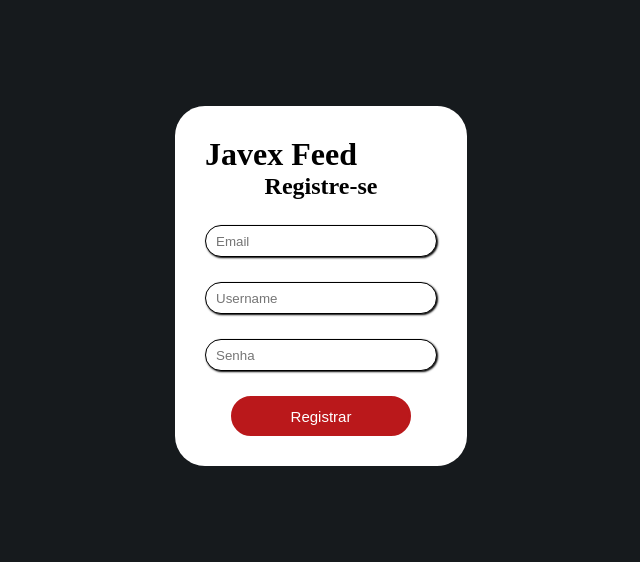
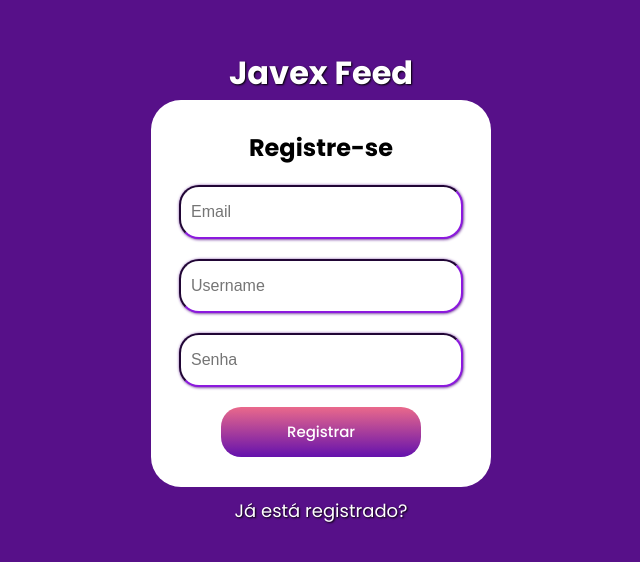
Before and after one commit to felipethecreator/Swanly-frontend, a React (Vite) app: page / in a window 1280 px wide. Shown: the part 114-676 px from the top of the page, without its empty margins (319-959 px from the left). Built offline with nearby package versions, Linux system fonts and the light colour scheme.

Commit message:
feat: Implementando mais elementos na view Register e adicionando mais estilo e dinamismo

```diff
--- a/src/style/Register.css
+++ b/src/style/Register.css
@@ -1,6 +1,7 @@
+@import url('https://fonts.googleapis.com/css2?family=Poppins:ital,wght@0,100;0,200;0,300;0,400;0,500;0,600;0,700;0,800;0,900;1,100;1,200;1,300;1,400;1,500;1,600;1,700;1,800;1,900&display=swap');
 
 body {
-    background-color: #161a1d;
+    background-color: #571089;
     width: 100%;
     min-height: 100vh;
     display: flex;
@@ -8,35 +9,65 @@ body {
     justify-content: center;
 }
 
+.pageTitle {
+    display: flex;
+    justify-content: center;
+    font-family: Poppins, sans-serif;
+    color: white;
+    text-shadow: 1px 1px 2px black;
+    padding-bottom: 3px;
+}
+
+.register-text {
+    font-family: Poppins, sans-serif;
+
+}
+
 #register-div {
     background-color: white;
     padding: 30px;
     border-radius: 30px;
+    width: 280px;
+    height: auto;
 }
 
 #register-form {
     display: flex;
     flex-direction: column;
-    gap: 25px;
+    gap: 20px;
     align-items: center;
 }
 
 .register-inputs {
     border-radius: 20px;
-    border: 1px solid black;
-    padding-left: 10px;
-    box-shadow: 1px 1px 2px black;
-    width: 220px;
-    height: 30px;
+    padding: 0px 10px 0px 10px;
+    border-color: #571089;
+    width: 260px;
+    height: 50px;
+    font-size: 16px;
+    box-shadow: 0.5px 0.5px 3px #571089;
 }
 
 #register-button {
-    width: 180px;
-    height: 40px;
+    font-family: Poppins, sans-serif;
+    font-weight: 500;
+    width: 200px;
+    height: 50px;
     border-radius: 20px;
-    border: 2px solid #ba181b;
+    border: none;
     font-size: 15px;
     font-family: "Poppins", sans-serif;
-    background-color: #ba181b;
+    background: linear-gradient(#ea698b, #6411ad);
     color: white;
+    cursor: pointer;
 }
+
+.already-registered-text {
+    display: flex;
+    justify-content: center;
+    padding-top: 10px;
+    font-family: Poppins, sans-serif;
+    color: white;
+    text-shadow: 1px 1px 2px black;
+    font-size: 18px;
+}
--- a/src/views/Register.jsx
+++ b/src/views/Register.jsx
@@ -24,10 +24,11 @@ export default function Register() {
     };
 
     return (
+        <>
+            <h1 className='pageTitle'>Javex Feed</h1>
         <div id='register-div'>
-            <h1>Javex Feed</h1>
             <form id='register-form' onSubmit={handleSubmit}>
-                <h2>Registre-se</h2>
+                <h2 className='register-text'>Registre-se</h2>
                 <input
                     type="email"
                     className="register-inputs"
@@ -55,5 +56,7 @@ export default function Register() {
                 <button type='submit' id="register-button">Registrar</button>
             </form>
         </div>
+            <p className='already-registered-text'>Já está registrado?</p>
+        </>
     );
 }
```
